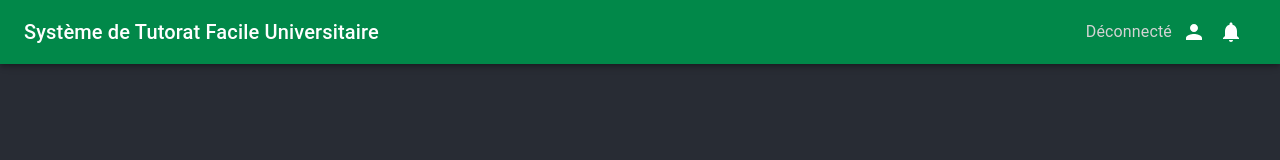
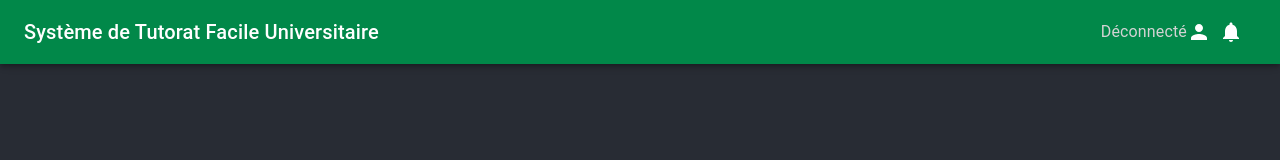
Before and after one commit to Alexinlife/ProjetS3GI, a React (Create React App) app in the folder stu-client/: page / in a window 1280 px wide. Shown: the top 160 px of the page. Built offline with nearby package versions, Linux system fonts and the light colour scheme.

Commit message:
edit styling

```diff
--- a/stu-client/src/css/NavBar.css
+++ b/stu-client/src/css/NavBar.css
@@ -14,12 +14,11 @@
 }
 
 .nav-text {
-    padding-right: 10px;
     text-align: right;
 }
 
 .nav-btn {
-    margin: 0 5px 0 5px !important;
+    margin: 0 5px 0 0 !important;
 }
 
 @media only screen and (max-width: 900px)  {
```
